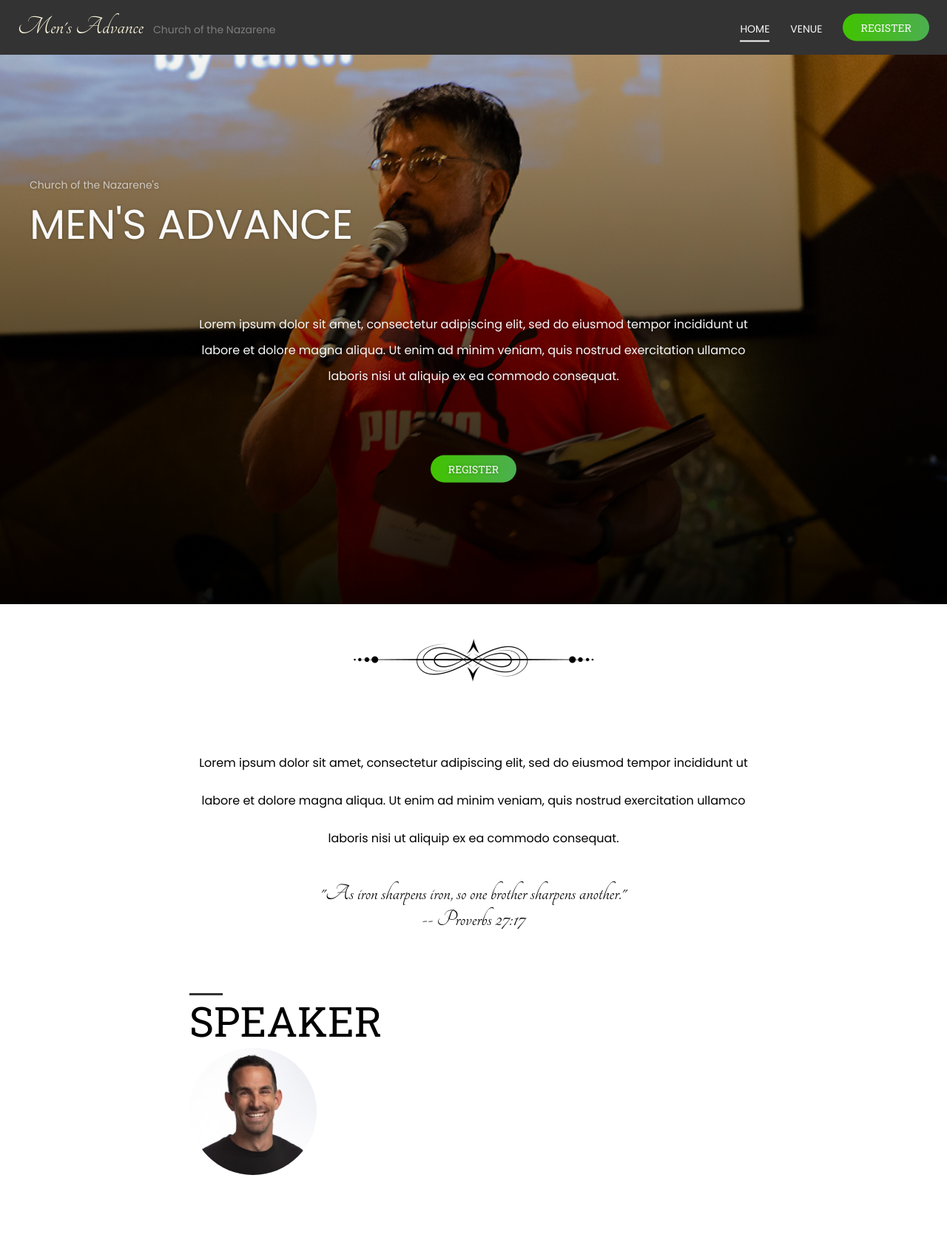
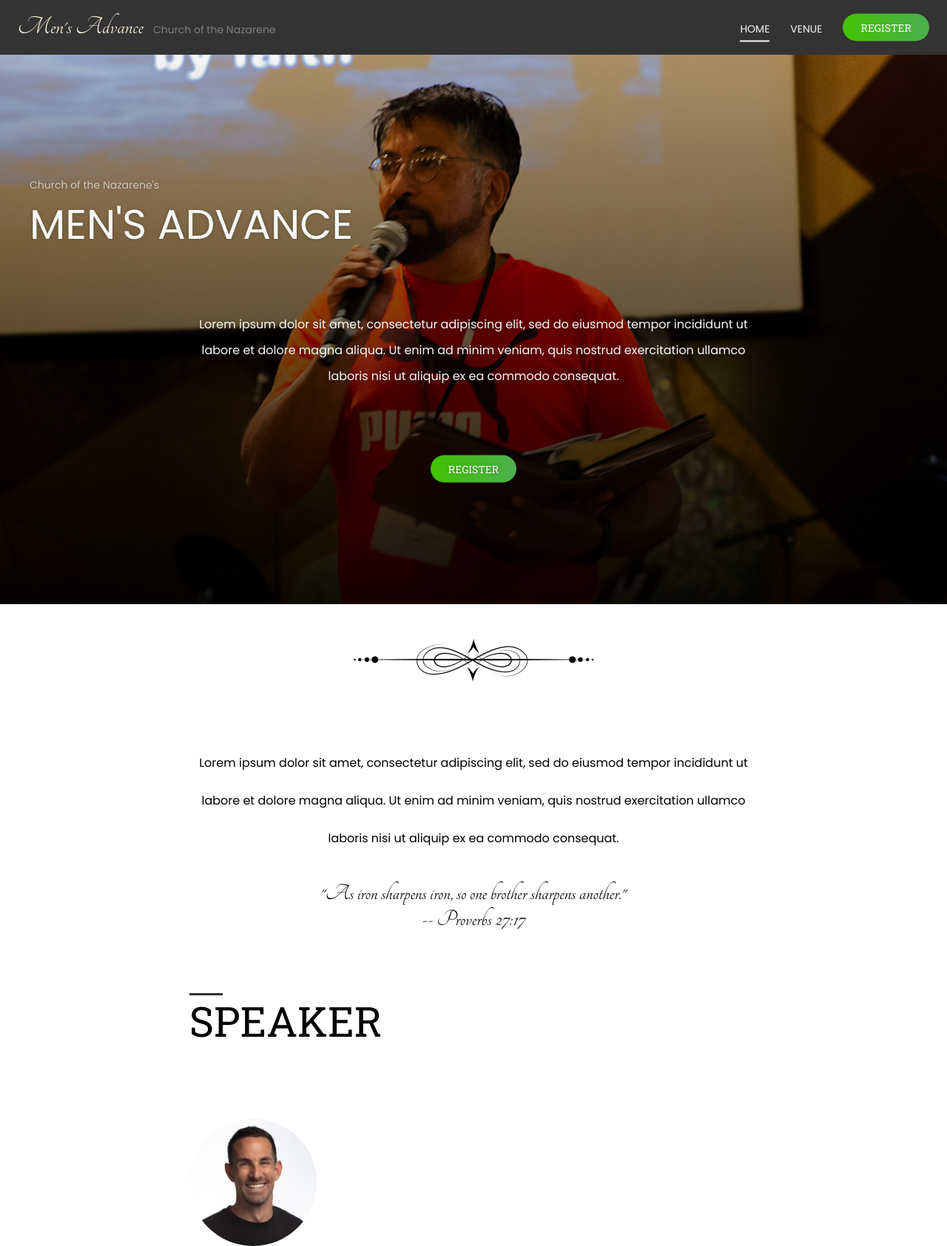
Before and after one commit to juliancoleman/mens-advance, a Jekyll site: the page built from index.html, in a window 1280 px wide. Shown: the whole page at 74% size. Built offline with Jekyll 4.4.1, drawn with Linux system fonts in a browser that asks for light colours; before the commit the page ends 1589 px from its top, so only the background shows below that.

Commit message:
adds space below "Speaker"

```diff
--- a/index.html
+++ b/index.html
@@ -34,6 +34,7 @@ hero_blurb: Lorem ipsum dolor sit amet, consectetur adipiscing elit, sed do eius
     {% endif %}
   </h4>
 
+  <div style="margin-top: 6rem;">
     {% for speaker in site.speakers %}
       {% include speaker-card.html
                  avatar=speaker.avatar
@@ -44,3 +45,5 @@ hero_blurb: Lorem ipsum dolor sit amet, consectetur adipiscing elit, sed do eius
       %}
     {% endfor %}
   </div>
+
+</div>
```
Lines whose indentation alone changed are shown as unchanged.
